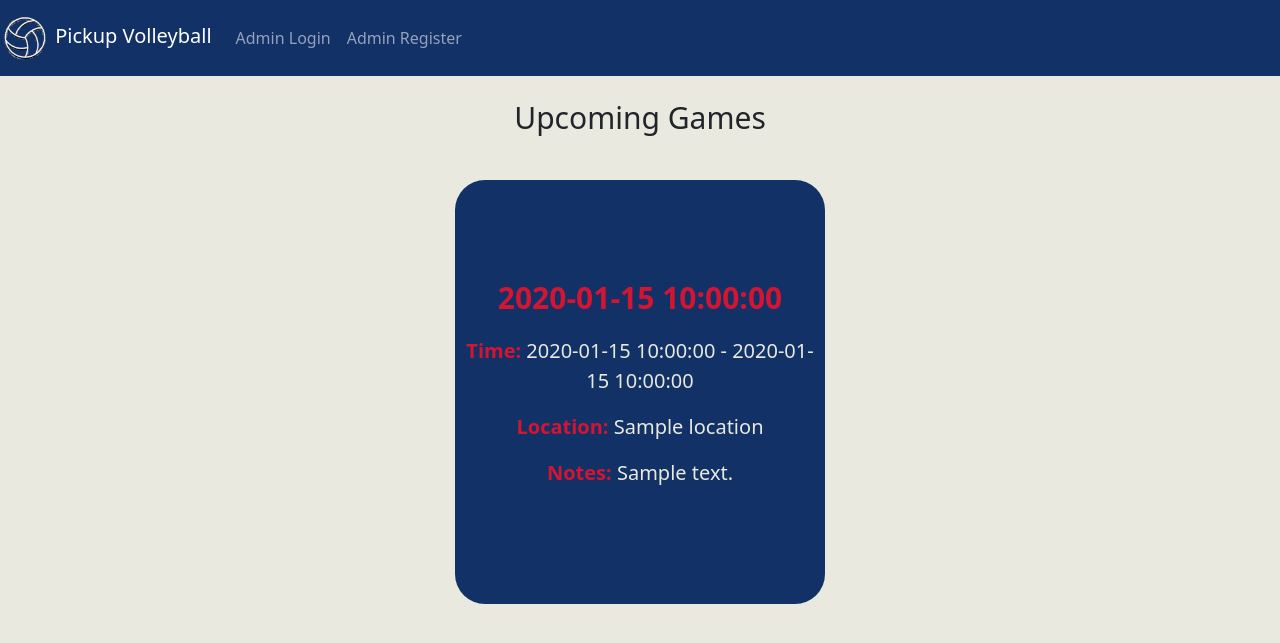
After one commit to survivorchicken9/pickup-volleyball, a Flask app: template templates/admin/view-events.html in a window 1280 px wide. The commit adds this page. Shown: the top 643 px of the page. Run offline with Flask 2, Linux system fonts and the light colour scheme; the template is opened without the code that fills it: most values are stand-ins (such as "Sample title", 1, 10 or a date in 2020).

Commit message:
Making things pretty dont mind me

```diff
--- a/models/game.py
+++ b/models/game.py
@@ -28,4 +28,4 @@ class Game:
 
     @classmethod
     def get_all_games(cls):
-        print([cls(**elem).json() for elem in Database.find(cls.collection, {})])
+        return [cls(**elem).json() for elem in Database.find(cls.collection, {})]
--- a/static/styles.css
+++ b/static/styles.css
@@ -75,7 +75,7 @@ input[type=text], input[type=password], input[type=date], textarea, select, inpu
 .contain {
     display: flex;
     flex-wrap: wrap;
-    grid-template-columns: repeat(auto-fill, minmax(350px, 1fr));
+    grid-template-columns: repeat(auto-fill, 1fr);
     gap: 20px;
     justify-content: center;
     align-content: center;
@@ -85,7 +85,8 @@ input[type=text], input[type=password], input[type=date], textarea, select, inpu
 .event {
     text-decoration: none !important;
     color: #E9E9DF;
-
+    background-color: transparent;
+    border: none;
 }
 
 .event:hover {
@@ -96,10 +97,13 @@ input[type=text], input[type=password], input[type=date], textarea, select, inpu
 .square {
     border-radius: 30px;
     background-color: #123167;
-    padding: 100px;
+    padding-top: 100px;
+    padding-bottom: 100px;
     margin: 20px;
     text-align: center;
+    font-size: 20px;
     transition: all 0.5s;
+    width: 370px;
 }
 
 .square:hover {
@@ -107,3 +111,18 @@ input[type=text], input[type=password], input[type=date], textarea, select, inpu
     box-shadow:rgba(0,0,0,0.8) 0px 5px 15px, inset rgba(0,0,0,0.15) 0px -10px 20px;
 
 }
+
+.not {
+    color: green;
+    background-color: blue;
+}
+
+.format {
+    font-weight: bold;
+    color: #d31532;
+}
+
+.heading {
+    font-size: 30px;
+    margin-bottom: 20px;
+}
--- /dev/null
+++ b/templates/admin/view-events.html
@@ -0,0 +1,20 @@
+{% extends "layout.html" %}
+
+{% block title %}View Events{% endblock %}
+
+{% block main %}
+    <h2 class="container-fluid heading mt-3 mb-4">Upcoming Games</h2>
+    <div class="contain">
+        {% for game in games %}
+            <div class="square">
+                <div class="event">
+                    <h4 class="format heading"> {{ game.date }}</h4>
+                    <p><span class="format">Time:</span> {{ game.start_time }} - {{ game.end_time }}</p>
+                    <p><span class="format">Location:</span> {{ game.location }}</p>
+                    <p><span class="format">Notes: </span> {{ game.notes }}</p>
+                </div>
+            </div>
+        {% endfor %}
+    </div>
+
+{% endblock %}
--- /dev/null
+++ b/test.py
@@ -0,0 +1,5 @@
+from models.game import Game
+from pprint import pprint
+
+all_games_json = Game.get_all_games()  # games in json
+pprint(all_games_json)
```
Also changed, not shown: templates/admin/home.html (+2 -6 lines), views/admin.py (+13 -3 lines), templates/admin/new-event.html (renamed from templates/admin/new_event.html).
